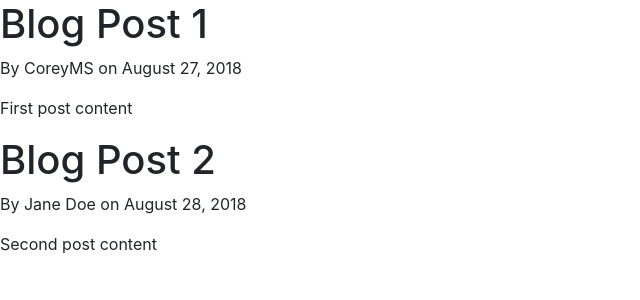
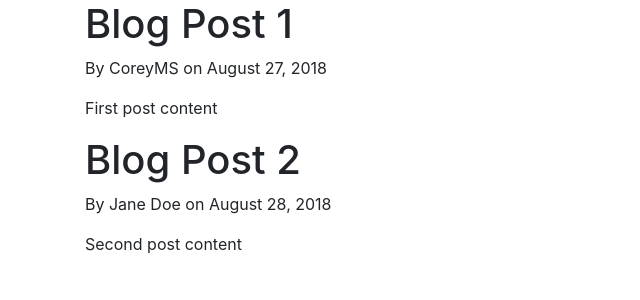
Before and after one commit to michaeleby1/django-practice, a Django app: page / in a window 1280 px wide. Shown: the top 300 px of the page, without its empty margins (0-640 px from the left). Run offline with Django 3.2, Linux system fonts and the light colour scheme; some libraries are stand-ins or nearby versions.

Commit message:
added container for blocks

```diff
--- a/blog/templates/blog/base.html
+++ b/blog/templates/blog/base.html
@@ -15,7 +15,7 @@
     {% endif %}
 </head>
 <body>
-    <div clase="container">
+    <div class="container">
         {% block content %}{% endblock %}
     </div>
 
```
